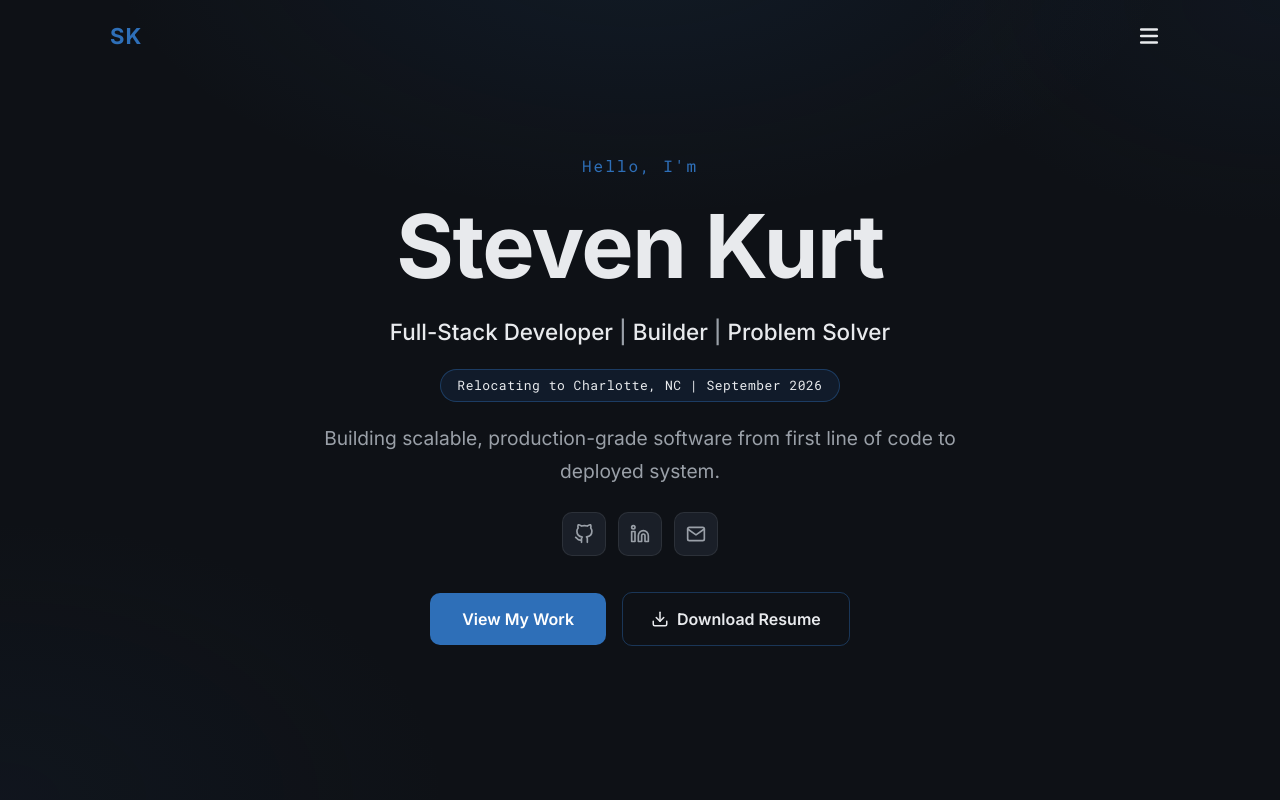
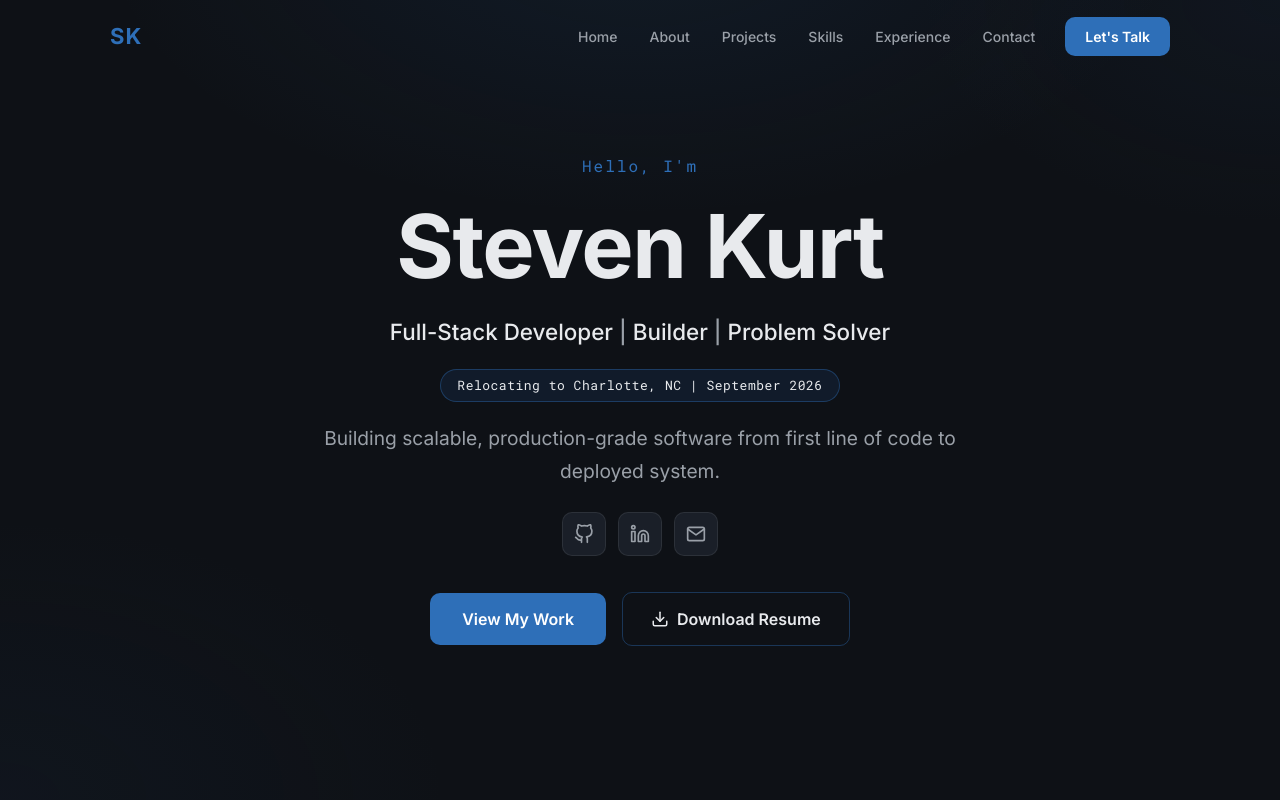
Before and after one commit to skrt0215/portfolio, a Next.js app: page / in a window 1280 px wide. Shown: the top 800 px of the page. Built offline with nearby package versions, Linux system fonts and the light colour scheme.

Commit message:
Fix responsive navigation behavior

```diff
--- a/components/Navigation.tsx
+++ b/components/Navigation.tsx
@@ -61,7 +61,7 @@ const Navigation = () => {
               SK
             </motion.a>
 
-            <div style={{ display: "none", alignItems: "center", gap: "4px" }} className="md:flex">
+            <div style={{ alignItems: "center", gap: "4px" }} className="hidden md:flex">
               {navItems.map((item) => (
                 <a
                   key={item.name}
@@ -115,7 +115,6 @@ const Navigation = () => {
             <button
               onClick={() => setIsMobileMenuOpen(!isMobileMenuOpen)}
               style={{
-                display: "block",
                 fontSize: "26px",
                 color: colors.textPrimary,
                 background: "none",
```
